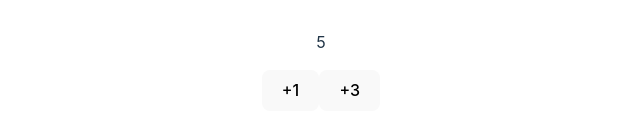
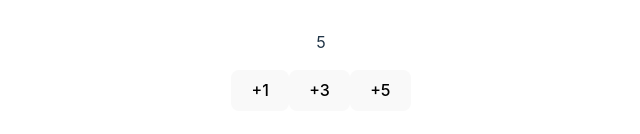
Before and after one commit to j3ffh95/react-app, a React (Vite) app in the folder state-demo/: page / in a window 1280 px wide. Shown: the part 392-526 px from the top of the page, without its empty margins (319-959 px from the left). Built offline with nearby package versions, Linux system fonts and the light colour scheme.

Commit message:
Added a new button to add plus 5

```diff
--- a/state-demo/src/Counter.jsx
+++ b/state-demo/src/Counter.jsx
@@ -13,6 +13,7 @@
       <p>{count}</p>
       <button onClick={incrementByOne}>+1</button>
       <button onClick={incrementByThree}>+3</button>
+      <button onClick={incrementByThree}>+5</button>
     </>
   );
 }
```
